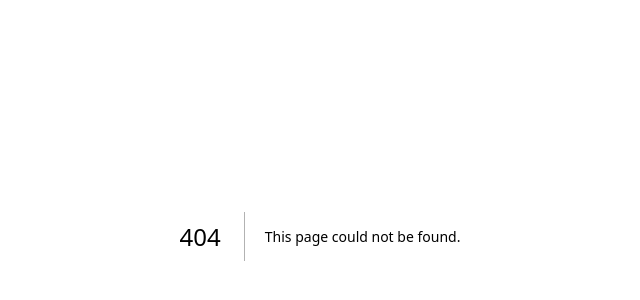
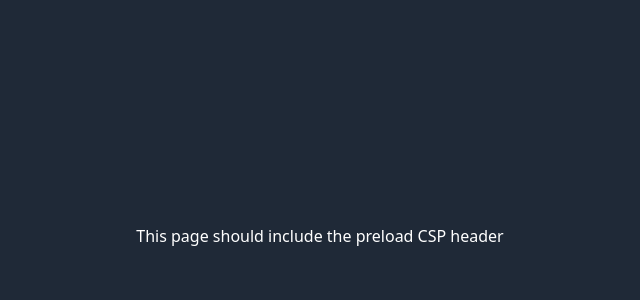
Before and after one commit to dashedstripes/basic-nextjs-netlify, a Next.js app: page /backend in a window 1280 px wide. Before the commit this address had no page. Shown: the part 164-464 px from the top of the page, without its empty margins (320-960 px from the left). Built offline with nearby package versions, Linux system fonts and the light colour scheme.

Commit message:
make a ssr page with csp preload header

```diff
--- /dev/null
+++ b/pages/backend.tsx
@@ -0,0 +1,19 @@
+export async function getServerSideProps(context: any) {
+  context.res.setHeader("Strict-Transport-Security", "max-age=31536000; includeSubDomains; preload");
+
+  return {
+    props: {}
+  };
+}
+
+const Backend: React.FC = () => {
+  return (
+    <div className='h-screen flex items-center justify-center bg-gray-800'>
+      <div className='flex flex-col items-center text-white'>
+        <p>This page should include the preload CSP header</p>
+      </div>
+    </div>
+  )
+}
+
+export default Backend;
```
